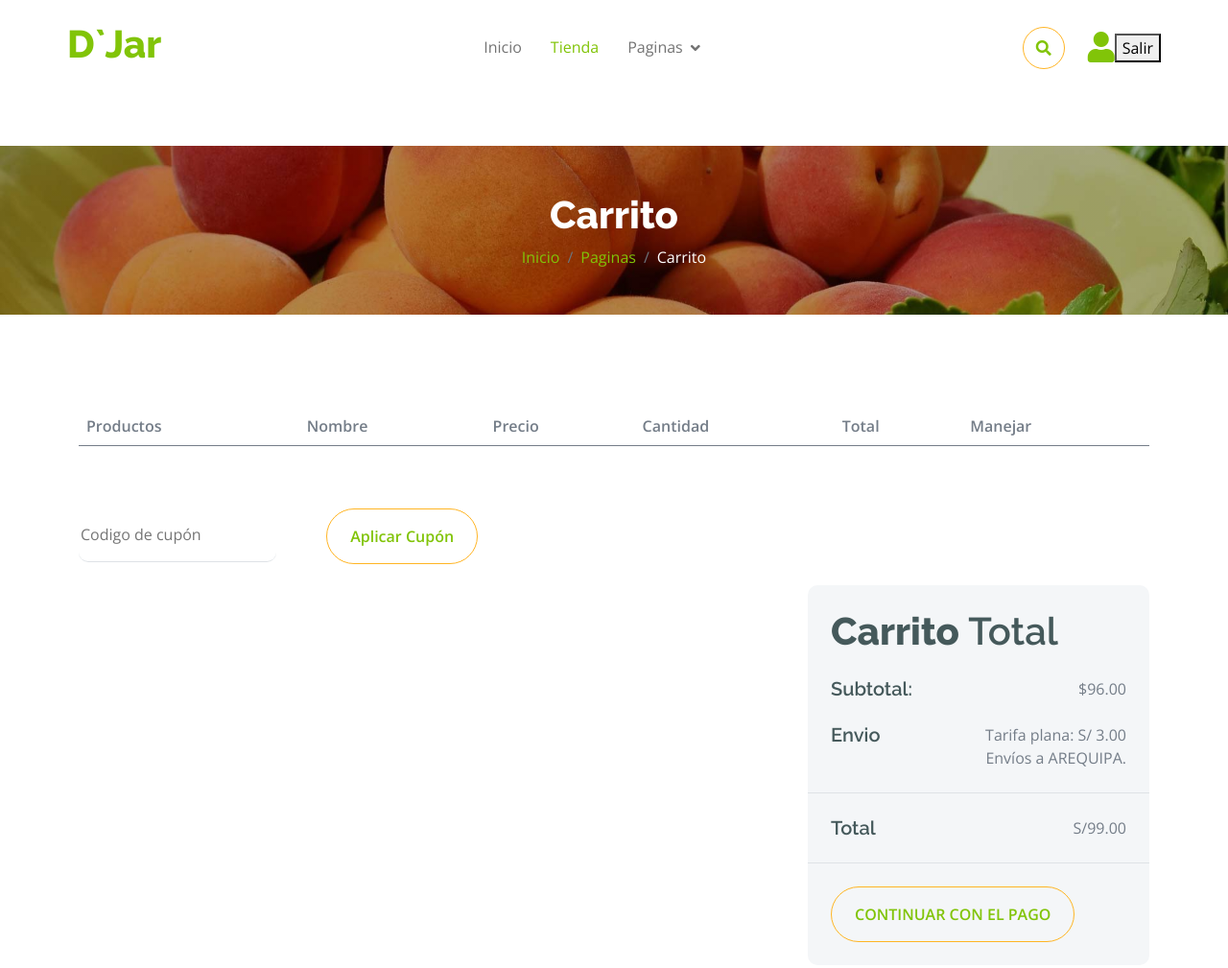
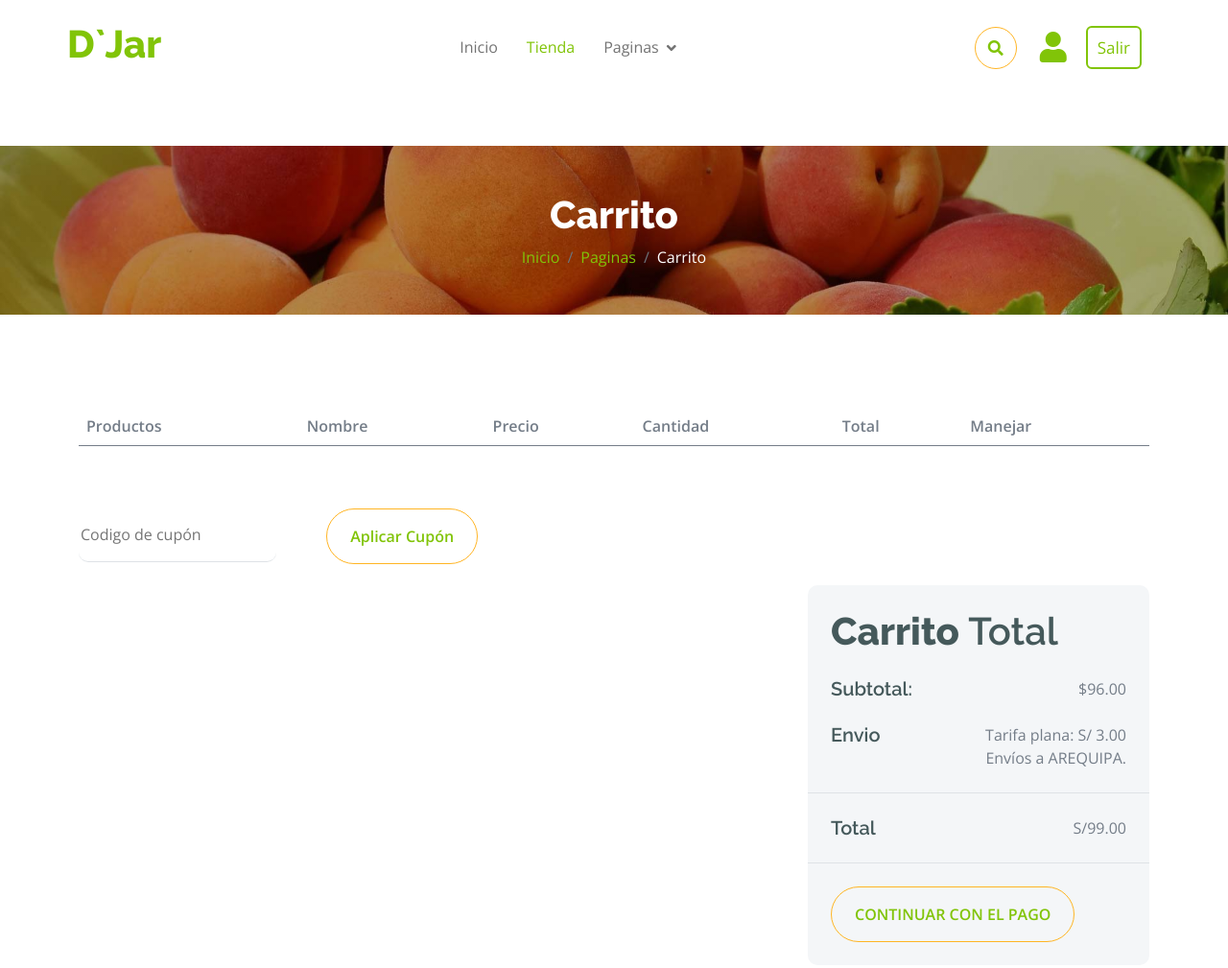
Before and after one commit to Johann-1498/TrabajoFinal, a plain HTML site: page cart.html in a window 1280 px wide. Shown: the top 1009 px of the page at 96% size. Drawn offline with nearby package versions, Linux system fonts and the light colour scheme.

Commit message:
Modificando botones

```diff
--- a/cart.html
+++ b/cart.html
@@ -72,7 +72,7 @@
                             <i class="fas fa-user fa-2x"></i>
                         </a>
                     </div>
-                    <button id="closeSession">Salir</button>
+                    <button id="closeSession" class="button-S-IoR">Salir</button>
                 </div>
             </nav>
         </div>
```
Also changed, not shown: checkout.html (+1 -1 lines), shop.html (+1 -0 lines).
